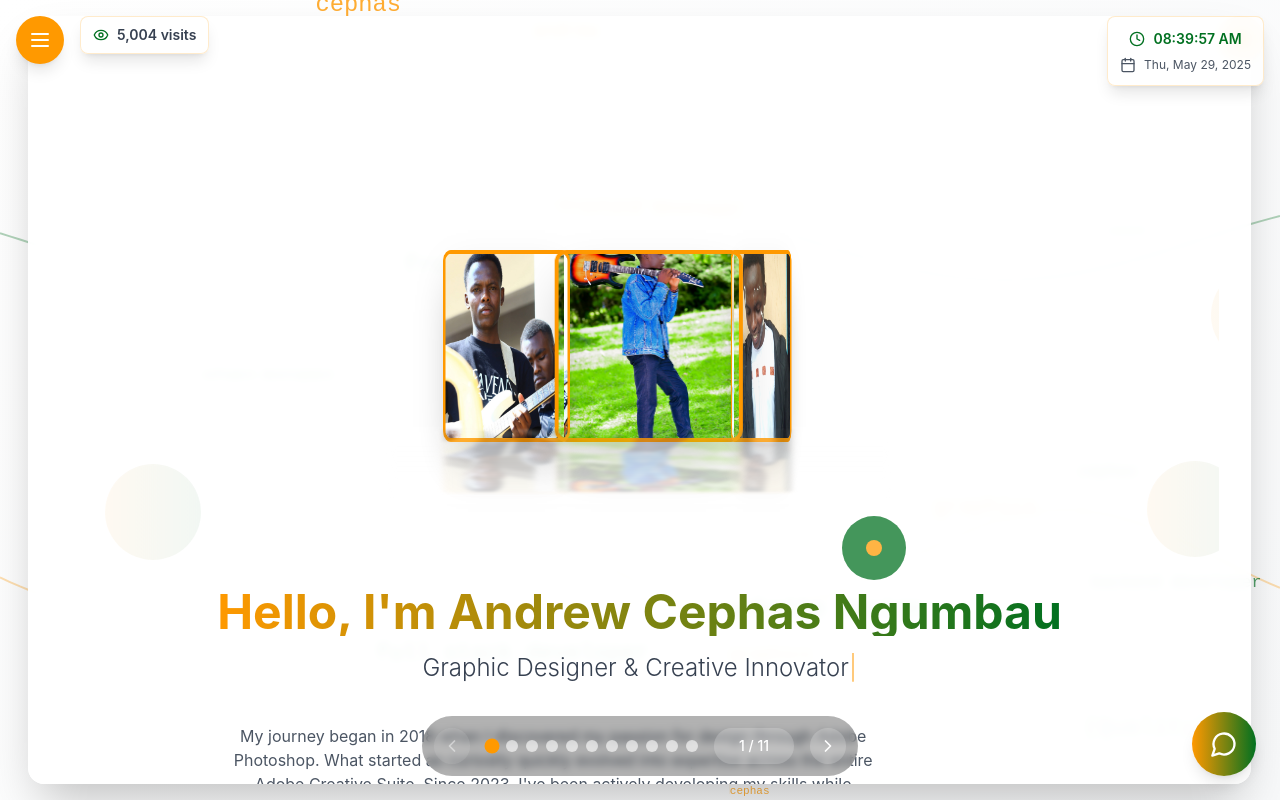
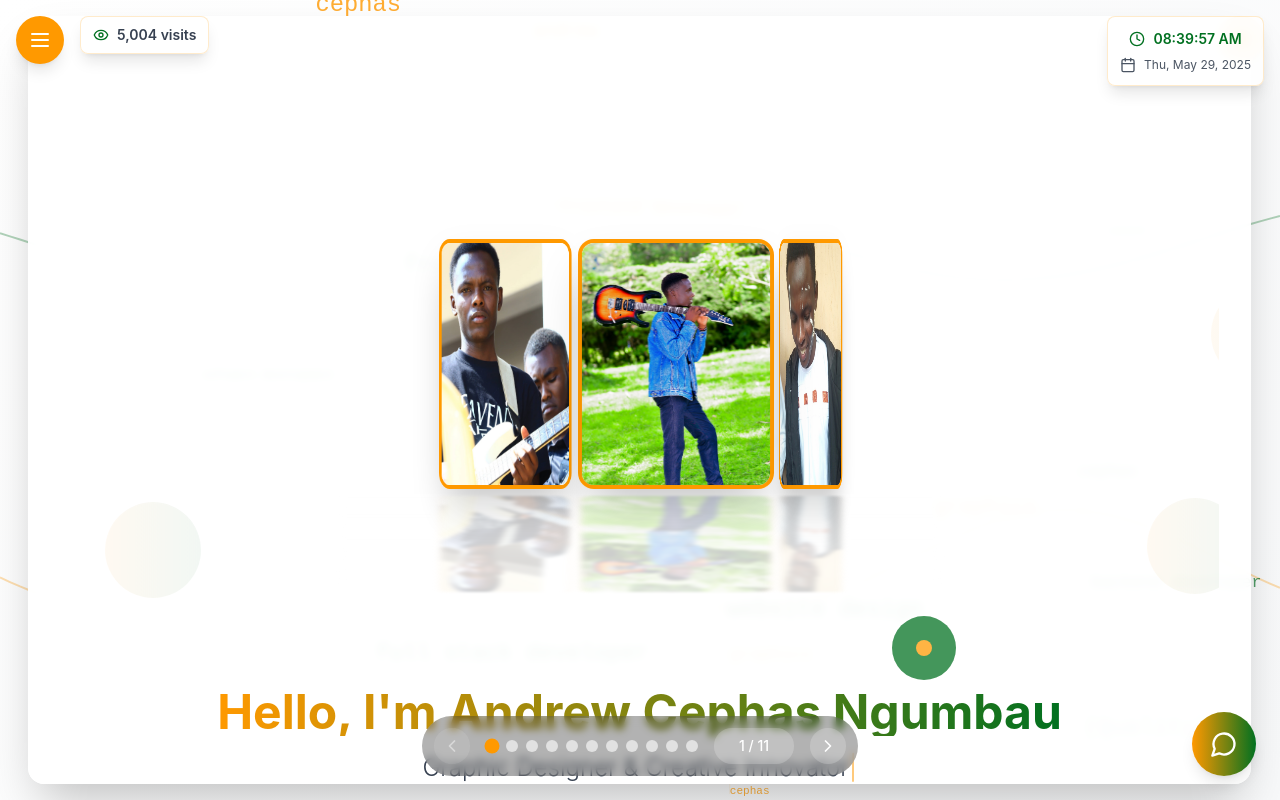
Before and after one commit to Andrewcephas/catech-portfolio, a React (Vite) app: page / in a window 1280 px wide. Built offline with nearby package versions, Linux system fonts and the light colour scheme.

Commit message:
Fix: Improve poster download and image display
Fixed the poster download issue with text in motion and stretched design. Removed padding/margins from homepage images and added width/height attributes. Replaced images and addressed overflow issues to ensure professional design quality.

```diff
--- a/src/components/pages/HeroPage.tsx
+++ b/src/components/pages/HeroPage.tsx
@@ -1,4 +1,3 @@
-
 import { useState, useEffect } from "react";
 import { Github, Linkedin, Mail, Download, Eye } from "lucide-react";
 
@@ -111,32 +110,38 @@ Contact us for professional creative solutions!
         ))}
       </div>
 
-      {/* Enhanced 3D Rotating Image Gallery - Much bigger and circular */}
+      {/* Enhanced 3D Rotating Image Gallery - Professional and bigger */}
       <div className="relative mb-4 md:mb-6 animate-scale-in">
-        <div className="relative w-80 h-80 md:w-[500px] md:h-[500px] mx-auto overflow-visible">
+        <div className="relative w-96 h-96 md:w-[600px] md:h-[600px] mx-auto">
           {/* Main rotating container with enhanced circular layout */}
           <div className="absolute inset-0 flex items-center justify-center perspective-1000">
             <div className="relative w-full h-full">
               <div className="absolute inset-0 animate-rotate-gallery preserve-3d">
                 {profileImages.map((image, index) => {
                   const angle = (index * 360) / profileImages.length;
-                  const radius = 150; // Increased radius for bigger circle
+                  const radius = 180; // Increased radius for bigger circle
                   return (
                     <div
                       key={index}
-                      className="absolute w-32 h-32 md:w-48 md:h-48 rounded-xl overflow-hidden border-4 border-[#ff9900] shadow-2xl backface-hidden"
+                      className="absolute rounded-2xl overflow-hidden border-4 border-[#ff9900] shadow-2xl backface-hidden"
                       style={{
+                        width: '200px',
+                        height: '250px',
                         transform: `rotateY(${angle}deg) translateZ(${radius}px)`,
                         left: '50%',
                         top: '50%',
-                        marginLeft: '-64px', // Half of w-32
-                        marginTop: '-64px', // Half of h-32
+                        marginLeft: '-100px', // Half of width
+                        marginTop: '-125px', // Half of height
                       }}
                     >
                       <img
                         src={image}
                         alt={`Profile ${index + 1}`}
-                        className="w-full h-full object-cover"
+                        className="w-full h-full object-cover object-center"
+                        style={{
+                          objectPosition: 'center top', // Focus on face area
+                          imageRendering: 'crisp-edges'
+                        }}
                       />
                     </div>
                   );
@@ -147,7 +152,7 @@ Contact us for professional creative solutions!
 
           {/* Enhanced reflection with proper positioning */}
           <div
-            className="absolute bottom-0 left-1/2 transform -translate-x-1/2 w-full h-32 md:h-48 opacity-20 overflow-hidden"
+            className="absolute bottom-0 left-1/2 transform -translate-x-1/2 w-full h-40 md:h-60 opacity-20 overflow-hidden"
             style={{
               transform: 'translateX(-50%) scaleY(-0.4)',
               filter: 'blur(3px)',
@@ -159,23 +164,29 @@ Contact us for professional creative solutions!
                 <div className="absolute inset-0 animate-rotate-gallery preserve-3d">
                   {profileImages.map((image, index) => {
                     const angle = (index * 360) / profileImages.length;
-                    const radius = 150;
+                    const radius = 180;
                     return (
                       <div
                         key={`reflection-${index}`}
-                        className="absolute w-32 h-32 md:w-48 md:h-48 rounded-xl overflow-hidden border-4 border-[#ff9900]/20 backface-hidden"
+                        className="absolute rounded-2xl overflow-hidden border-4 border-[#ff9900]/20 backface-hidden"
                         style={{
+                          width: '200px',
+                          height: '250px',
                           transform: `rotateY(${angle}deg) translateZ(${radius}px)`,
                           left: '50%',
                           top: '50%',
-                          marginLeft: '-64px',
-                          marginTop: '-64px',
+                          marginLeft: '-100px',
+                          marginTop: '-125px',
                         }}
                       >
                         <img
                           src={image}
                           alt={`Reflection ${index + 1}`}
-                          className="w-full h-full object-cover"
+                          className="w-full h-full object-cover object-center"
+                          style={{
+                            objectPosition: 'center top',
+                            imageRendering: 'crisp-edges'
+                          }}
                         />
                       </div>
                     );
```
Also changed, not shown: src/components/pages/DesignGeneratorPage.tsx (+76 -30 lines).
